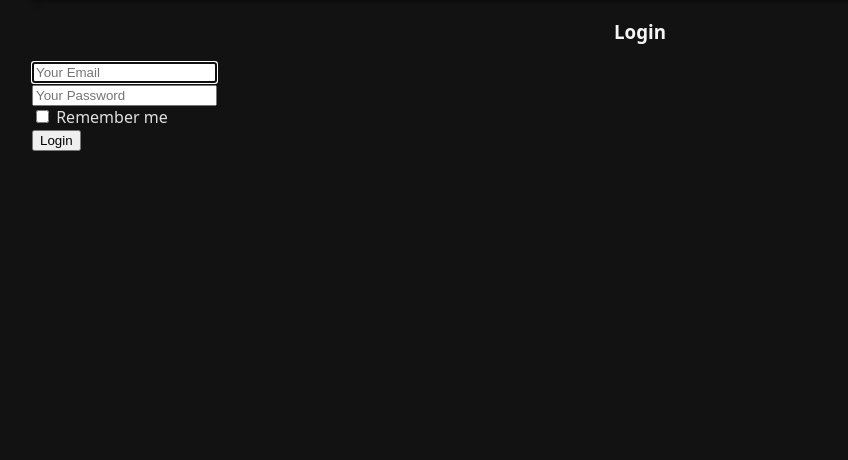
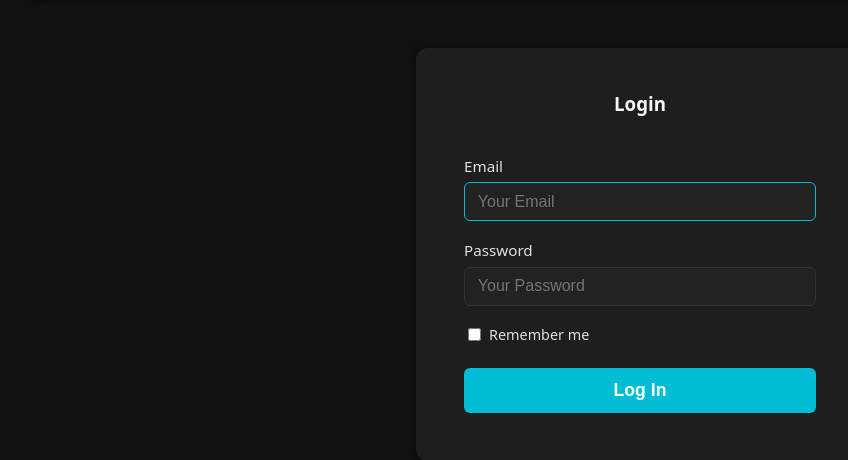
Before and after one commit to fugu69/ultima-finance, a Flask app: page /login in a window 1280 px wide. Shown: the part 86-546 px from the top of the page, without its empty margins (0-848 px from the left). Run offline with Flask 3, Linux system fonts and the light colour scheme; parts of the project's set-up code (start-up, migrations or seed data) failed here and were passed over.

Commit message:
add wtforms for login and signup with login template, refactor auth functions to handle POST and GET requests

```diff
--- a/app/auth.py
+++ b/app/auth.py
@@ -2,54 +2,74 @@ from flask import Blueprint, render_template, request, redirect, url_for, flash
 from flask_login import login_user, logout_user, login_required
 from werkzeug.security import generate_password_hash, check_password_hash
 from .models import User
+from .forms import RegistrationForm, LoginForm
 from . import db
 
 auth = Blueprint("auth", __name__)
 
 
-@auth.route("/login")
+@auth.route("/login", methods=["GET", "POST"])
 def login():
-    return render_template("login.html")
+    # 1. Instantiate the form
+    form = LoginForm()
+
+    # 2. Check if the request is a POST and if the form passes validation
+    if form.validate_on_submit():
+        # The form data is already available via form.<field_name>.data
+        email = form.email.data
+        password = form.password.data
+        remember = form.remember.data
+
+        # Retrieve user from the database
+        user = User.query.filter_by(email=email).first()
+
+        # Check if user exists and password is correct
+        if not user or not check_password_hash(user.password, password):
+            # Display error message on the same page
+            flash("Please check your login details and try again", "danger")
+            # When validation fails or login fails, you re-render the template
+            # The form object will automatically contain the user's previously submitted data
+            return render_template("login.html", form=form)
+
+        # Successful login
+        login_user(user, remember=remember)
+
+        # Redirect the user to a protected page (e.g., profile)
+        return redirect(url_for("main.index"))
+
+    # 3. Handle GET request or failed POST (re-render with errors)
+    # For a GET request, form is empty. For a failed POST, form has errors attached.
+    return render_template("login.html", form=form)
 
 
-@auth.route("/login", methods=["POST"])
-def login_post():
-    email = request.form.get("email")
-    password = request.form.get("password")
-    remember = True if request.form.get("remember") else False
+@auth.route("/signup", methods=["GET", "POST"])
+def signup():
+    form = RegistrationForm()
 
-    user = User.query.filter_by(email=email).first()
+    if form.validate_on_submit():
+        name = form.name.data
+        email = form.email.data
+        password = form.password.data
 
-    if not user or not check_password_hash(user.password, password):
-        flash("Please check your login details and try again")
-        return redirect(url_for("auth.login"))
+        user = User.query.filter_by(email=email).first()
 
-    login_user(user, remember=remember)
-    return redirect(url_for("main.profile"))
+        if user:
+            flash("Email address already registrered, log in", "info")
+            return redirect(url_for("auth.login"))
 
+        new_user = User(
+            name=name, email=email, password=generate_password_hash(password)
+        )
 
-@auth.route("/signup")
-def signup():
-    return render_template("signup.html")
+        try:
+            db.session.add(new_user)
+            db.session.commit()
+            flash("Your account created! Log In now", "success")
+        except Exception as e:
+            db.session.rollback()
+            flash(f"Error when create account: {e}", "danger")
 
-
-@auth.route("/signup", methods=["POST"])
-def signup_post():
-    email = request.form.get("email")
-    name = request.form.get("name")
-    password = request.form.get("password")
-
-    user = User.query.filter_by(email=email).first()
-
-    if user:
-        flash("Email address already registrered, log in")
-        return redirect(url_for("auth.login"))
-
-    new_user = User(email=email, name=name, password=generate_password_hash(password))
-    db.session.add(new_user)
-    db.session.commit()
-
-    return redirect(url_for("auth.login"))
+    return render_template("signup.html", form=form)
 
 
 @auth.route("/logout")
--- /dev/null
+++ b/app/forms.py
@@ -0,0 +1,59 @@
+from flask_wtf import FlaskForm
+from wtforms import StringField, EmailField, PasswordField, SubmitField, BooleanField
+from wtforms.validators import DataRequired, Length, Email, EqualTo
+
+
+class RegistrationForm(FlaskForm):
+    name = StringField(
+        "Username",
+        validators=[
+            DataRequired(message="Username cannot be blank"),
+            Length(min=2, max=20, message="Name should be 2 to 20 characters long"),
+        ],
+    )
+
+    email = EmailField(
+        "Email",
+        validators=[
+            DataRequired(message="Your email is needed"),
+            Email(message="Provide a valid email address"),
+        ],
+    )
+
+    password = PasswordField(
+        "Password",
+        validators=[
+            DataRequired(message="Secure and memorable password"),
+            Length(min=8, message="Minimum 8 characters long"),
+        ],
+    )
+
+    confirm_password = PasswordField(
+        "Confirm Password",
+        validators=[
+            DataRequired(message="Confirm your password"),
+            EqualTo("password", message="Passwords must match"),
+        ],
+    )
+
+    submit = SubmitField("Sign Up")
+
+
+class LoginForm(FlaskForm):
+    email = EmailField(
+        "Email",
+        validators=[
+            DataRequired(message="Your email is needed"),
+            Email(message="Provide a valid email address"),
+        ],
+    )
+
+    password = PasswordField(
+        "Password",
+        validators=[
+            DataRequired(message="Secure and memorable password"),
+            Length(min=8, message="Minimum 8 characters long"),
+        ],
+    )
+    remember = BooleanField("Remember me")
+    submit = SubmitField("Log In")
--- a/app/static/css/main.css
+++ b/app/static/css/main.css
@@ -146,3 +146,91 @@ a:hover {
 .mt-4 {
 	margin-top: 2rem;
 }
+
+/* === LOGIN/REGISTRATION FORM STYLES === */
+
+/* Center the login box and apply background/shadow from .content */
+.login-container {
+    max-width: 400px; /* Smaller width for auth forms */
+    margin: 3rem auto;
+}
+
+.form-box {
+    padding: 1.5rem;
+}
+
+/* Grouping for spacing */
+.form-field-group {
+    margin-bottom: 1.2rem;
+}
+
+.form-label {
+    display: block;
+    margin-bottom: 0.4rem;
+    font-weight: 500;
+    color: #e0e0e0;
+    font-size: 0.95rem;
+}
+
+.form-input {
+    width: 100%;
+    padding: 0.6rem 0.8rem;
+    border: 1px solid #333;
+    border-radius: 6px;
+    font-size: 1rem;
+    background-color: #222;
+    color: #eee;
+    box-sizing: border-box; /* Include padding and border in the element's total width and height */
+    transition: border-color 0.2s ease;
+}
+
+.form-input:focus {
+    border-color: #00bcd4; /* Highlight focus with theme color */
+    outline: none;
+}
+
+/* Remember Me Checkbox */
+.form-remember-me {
+    margin-bottom: 1.5rem;
+    display: flex;
+    align-items: center;
+}
+
+.form-checkbox {
+    margin-right: 0.5rem;
+}
+
+.form-label-inline {
+    font-size: 0.9rem;
+    font-weight: 400;
+}
+
+/* Error Messages */
+.form-error {
+    color: #ffcdd2; /* Light red/pink for error text */
+    background-color: #b71c1c; /* Dark red background for better visibility */
+    padding: 0.4rem;
+    margin-top: 0.5rem;
+    border-radius: 4px;
+    font-size: 0.85rem;
+}
+
+
+/* Submit Button */
+.form-submit-button {
+    width: 100%;
+    background-color: #00bcd4;
+    color: #fff;
+    padding: 0.75rem 1.2rem;
+    border: none;
+    border-radius: 6px;
+    cursor: pointer;
+    font-size: 1.1rem;
+    font-weight: 600;
+    transition: background-color 0.2s ease, transform 0.1s ease;
+}
+
+.form-submit-button:hover {
+    background-color: #0097a7;
+    transform: scale(1.00); /* Keep it simple for full-width button */
+}
--- a/app/templates/login.html
+++ b/app/templates/login.html
@@ -1,35 +1,56 @@
 {% extends "base.html" %}
 
 {% block content %}
-<div class="column is-4 is-offset-4">
+<div class="content login-container">
     <h3 class="title">Login</h3>
-    <div class="box">
-        {% with messages = get_flashed_messages() %}
+    <div class="form-box">
+
+        {# Flash Messages using your alert classes #}
+        {% with messages = get_flashed_messages(with_categories=true) %}
         {% if messages %}
-            <div class="notification is-danger">
-                {{ messages[0] }}
+            {% for category, message in messages %}
+            <div class="alert alert-{{ 'error' if category == 'danger' or category == 'warning' else 'success' }}">
+                {{ message }}
             </div>
+            {% endfor %}
         {% endif %}
         {% endwith %}
-        <form method="POST" action="/login">
-            <div class="field">
-                <div class="control">
-                    <input class="input is-large" type="email" name="email" placeholder="Your Email" autofocus="">
-                </div>
+
+        <form method="POST" action="{{ url_for('auth.login') }}">
+            {{ form.hidden_tag() }}
+
+            <div class="form-field-group">
+                {{ form.email.label(class="form-label") }}
+                {{ form.email(
+                    class="form-input",
+                    placeholder="Your Email",
+                    autofocus=true
+                ) }}
+
+                {# Displaying WTForms validation errors #}
+                {% if form.email.errors %}
+                    <div class="form-error">{{ form.email.errors[0] }}</div>
+                {% endif %}
             </div>
 
-            <div class="field">
-                <div class="control">
-                    <input class="input is-large" type="password" name="password" placeholder="Your Password">
-                </div>
+            <div class="form-field-group">
+                {{ form.password.label(class="form-label") }}
+                {{ form.password(
+                    class="form-input",
+                    placeholder="Your Password"
+                ) }}
+
+                {% if form.password.errors %}
+                    <div class="form-error">{{ form.password.errors[0] }}</div>
+                {% endif %}
             </div>
-            <div class="field">
-                <label class="checkbox">
-                    <input type="checkbox" name="remember">
-                    Remember me
-                </label>
+
+            <div class="form-remember-me">
+                {{ form.remember(class="form-checkbox") }}
+                {{ form.remember.label(class="form-label-inline") }}
             </div>
-            <button class="button is-block is-info is-large is-fullwidth">Login</button>
+
+            {{ form.submit(class="form-submit-button") }}
         </form>
     </div>
 </div>
--- a/requirements.txt
+++ b/requirements.txt
@@ -6,6 +6,7 @@ Flask-Login==0.6.3
 Flask-Migrate==4.1.0
 Flask-SQLAlchemy==3.1.1
 flask-sqlalchemy-stubs==0.2
+Flask-WTF==1.2.2
 greenlet==3.2.4
 gunicorn==23.0.0
 itsdangerous==2.2.0
@@ -23,3 +24,4 @@ tabulate==0.9.0
 types-SQLAlchemy==1.4.53.38
 typing_extensions==4.15.0
 Werkzeug==3.1.3
+WTForms==3.2.1
```
